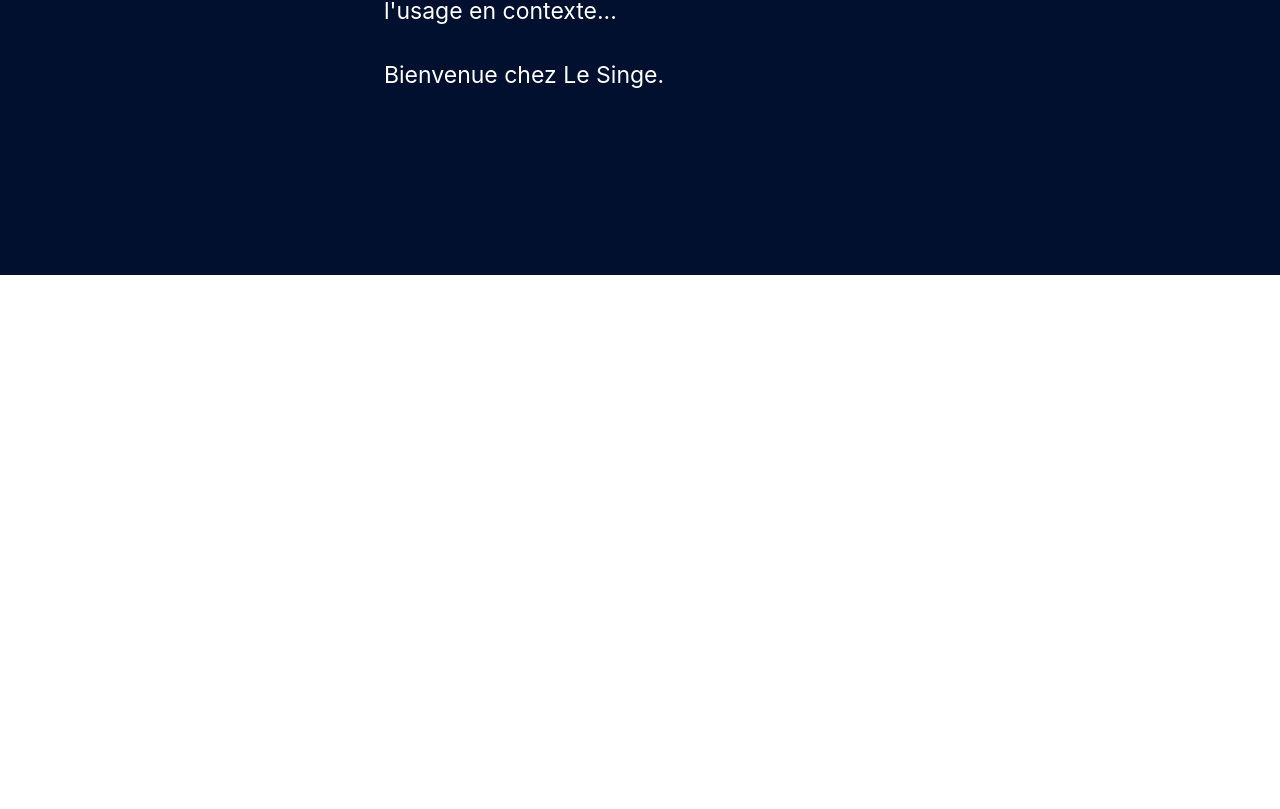
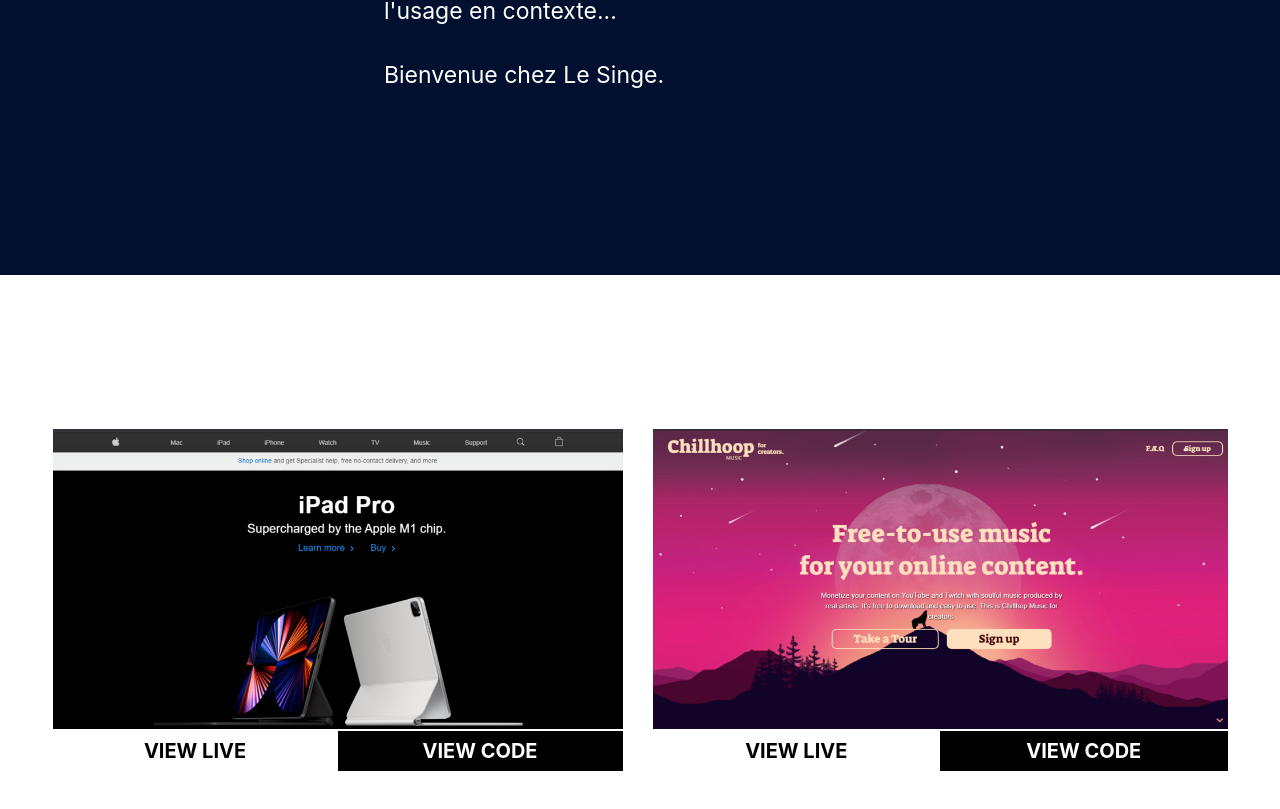
Before and after one commit to joao-alvarenga/portifolio-site-next-js, a Next.js app: page / in a window 1280 px wide. Shown: the part 1385-2194 px from the top of the page. Before the commit the page ends 1660 px from the top, so only its background shows below. Built offline with nearby package versions, Linux system fonts and the light colour scheme.

Commit message:
add updates

```diff
--- /dev/null
+++ b/components/Projects.js
@@ -0,0 +1,35 @@
+import React from 'react';
+import styles from '../styles/Projects.module.css';
+
+const Projects = () => {
+    return (
+        <section className={styles.projects}>
+            <div className={styles.projects__container}>
+            <div className={styles.projects__inner__container}>
+
+                        <div className={styles.projects__img}>
+                            <div className={styles.projects__content}>
+                            <div  className={styles.portifolio__img}>
+                            <img src="/apple-clone.png" width={'100%'} height={'100%'} objectFit='cover' objectPosition='center' />
+                            </div>
+                                <span className={styles.portifolio__content__left}><h3>view live</h3></span>
+                                <span className={styles.portifolio__content__right}><h3>view code</h3></span>
+                            </div>
+                        </div>
+
+                        <div className={styles.projects__img__2}>
+                            <div className={styles.projects__content__md}>
+                            <div  className={styles.portifolio__img}>
+                            <img src="/chillhoop.png" width={'100%'} height={'100%'} objectFit='cover' objectPosition='center' />
+                            </div>
+                                <span className={styles.portifolio__content__left}><h3>view live</h3></span>
+                                <span className={styles.portifolio__content__right}><h3>view code</h3></span>
+                            </div>
+                        </div>
+            </div>
+            </div>
+        </section>
+     );
+}
+
+export default Projects;
--- a/pages/index.js
+++ b/pages/index.js
@@ -2,6 +2,7 @@
 import NavBar from '../components/NavBar';
 import HomePage from '../components/HomePage';
 import About from '../components/About';
+import Projects from '../components/Projects';
 import styles from '../styles/Home.module.css';
 
 export default function Home() {
@@ -16,6 +17,7 @@
       <main className={styles.main}>
       <HomePage />
       <About />
+      <Projects />
       </main>
 
       <footer className={styles.footer}>
--- a/styles/About.module.css
+++ b/styles/About.module.css
@@ -4,7 +4,6 @@
     display: flex;
     align-items: center;
     justify-content: center;
-    flex-direction: column;
     background-color: #00102e;
 }
 
--- a/styles/Projects.module.css
+++ b/styles/Projects.module.css
@@ -0,0 +1,61 @@
+.projects {
+    width: 100%;
+    height: auto;
+    display: flex;
+    align-items: center;
+    justify-content: center;
+}
+
+.projects__container {
+    height: 61em;
+    width: 100%;
+    height: 65em;
+}
+
+.projects__inner__container {
+    height: 100%;
+    width: 100%;
+    display: flex;
+    align-items: center;
+    justify-content: center;
+    gap: 3em;
+}
+
+.projects__content {
+    width: 57em;
+}
+
+.projects__content__md {
+    width: 57.5em;
+}
+
+.portifolio__img {
+    width: 100%;
+}
+
+.portifolio__content__left {
+    width: 50%;
+    padding: .8em;
+    float: left;
+    text-align: center;
+    background-color: #fff;
+}
+
+.portifolio__content__right {
+    width: 50%;
+    padding: .8em;
+    float: right;
+    text-align: center;
+    color: #fff;
+    background-color: #000;
+}
+
+.portifolio__content__left h3 {
+    font-size: 2em;
+    text-transform: uppercase;
+}
+
+.portifolio__content__right h3 {
+    font-size: 2em;
+    text-transform: uppercase;
+}
```
Also changed, not shown: components/Projects..js (deleted, +0 -9 lines), public/apple-clone.png (added), public/chillhoop.png (added).
